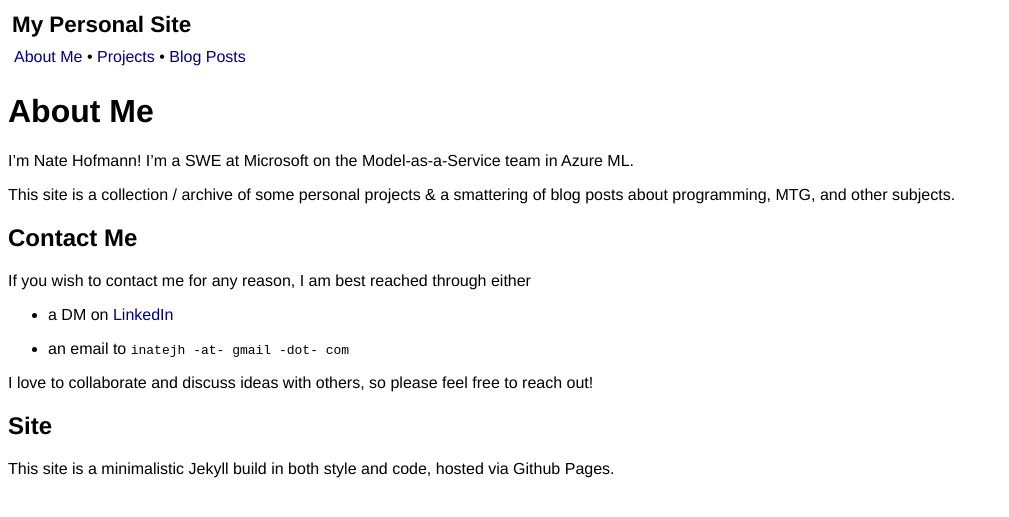
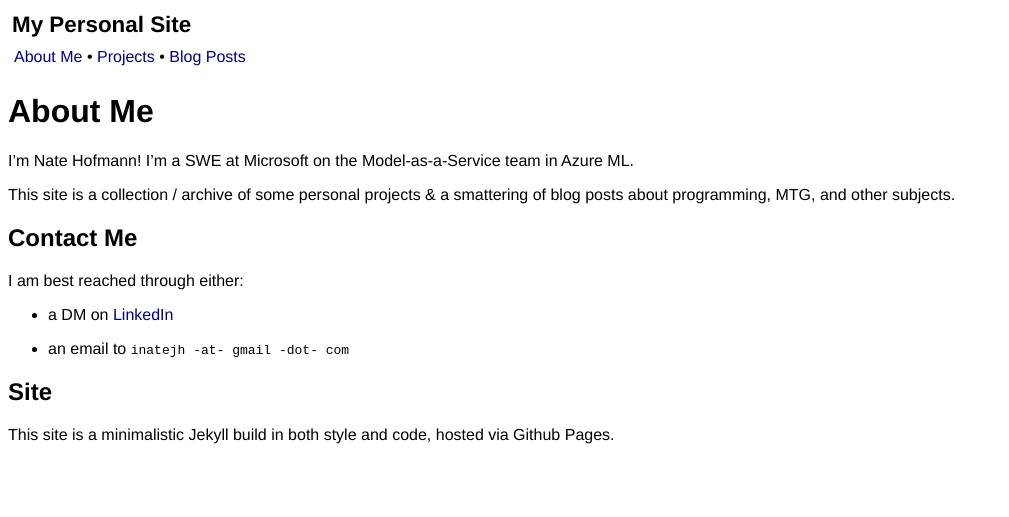
Before and after one commit to njhofmann/njhofmann.github.io, a Jekyll site: the page built from index.md, in a window 1280 px wide. Shown: the top 517 px of the page, without its empty margins (0-1009 px from the left). Built offline with Jekyll 4.4.1, drawn with Linux system fonts in a browser that asks for light colours.

Commit message:
simpler contact section

```diff
--- a/index.md
+++ b/index.md
@@ -11,14 +11,12 @@ This site is a collection / archive of some personal projects & a smattering of
 
 ## Contact Me
 
-If you wish to contact me for any reason, I am best reached through either
+I am best reached through either:
 
 - a DM on [LinkedIn](https://www.linkedin.com/in/nate-hofmann/)
 
 - an email to `inatejh -at- gmail -dot- com`
 
-I love to collaborate and discuss ideas with others, so please feel free to reach out!
-
 ## Site
 
 This site is a minimalistic Jekyll build in both style and code, hosted via Github Pages.
```
